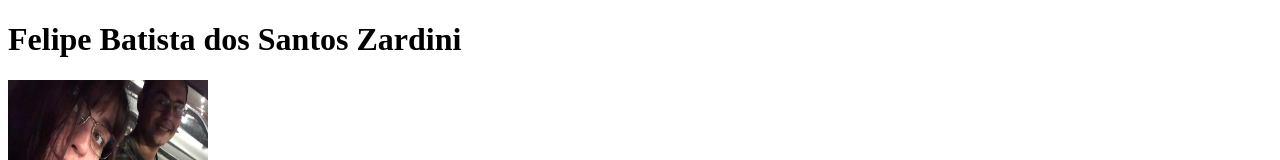
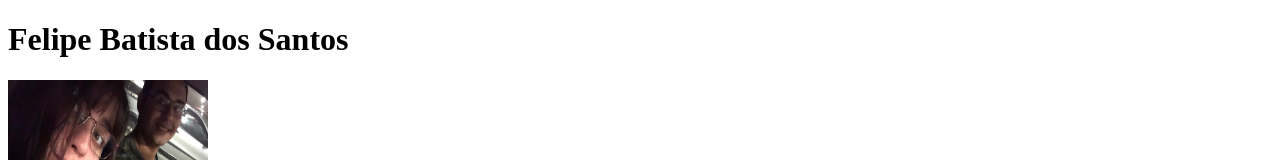
Before and after one commit to FelipeZar/pagina_perfil, a plain HTML site: page index.html in a window 1280 px wide. Shown: the top 160 px of the page. Drawn offline with Linux system fonts and the light colour scheme.

Commit message:
versão 2.0

```diff
--- a/index.html
+++ b/index.html
@@ -8,7 +8,7 @@
 </head>
 <body>
     <header>
-        <h1>Felipe Batista dos Santos Zardini</h1>
+        <h1>Felipe Batista dos Santos</h1>
     </header>
     <aside>
         <section>
```
